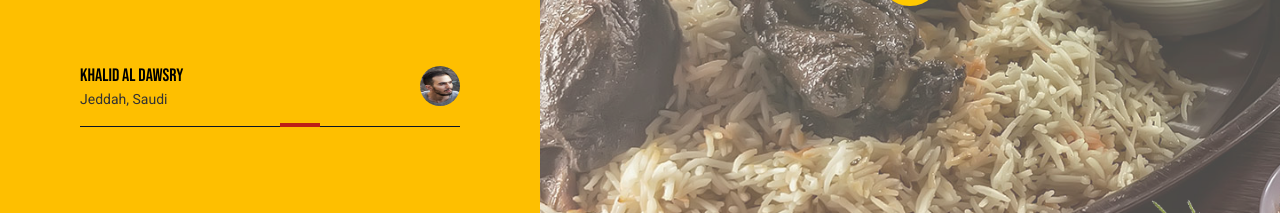
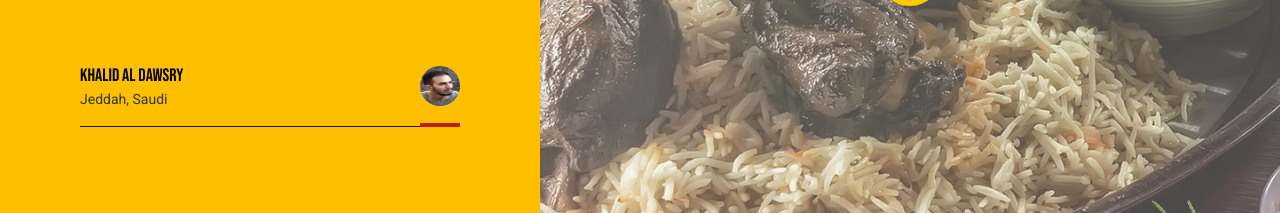
Before and after one commit to mdrony5134/Resturant_Project, a React (Vite) app: page / in a window 1280 px wide. Shown: the part 3840-4053 px from the top of the page. Built offline with nearby package versions, Linux system fonts and the light colour scheme.

Commit message:
responsive designe updated

```diff
--- a/src/components/Banner/Banner.jsx
+++ b/src/components/Banner/Banner.jsx
@@ -28,7 +28,7 @@ const Banner = () => {
           src="/images/bannerImg.png"
           alt="banner image"
         />
-        <div className="bg-[#FEBF00] lg:w-[120px] lg:h-[120px] w-[60px] h-[60px] rounded-full flex items-center justify-center absolute lg:left-[550px] lg:-bottom-[10px] left-[50%] -translate-x-1/2 lg:translate-x-0 lg:-translate-y-0 bottom-[60px]">
+        <div className="bg-[#FEBF00] lg:w-[120px] lg:h-[120px] w-[60px] h-[60px] rounded-full flex items-center justify-center absolute lg:left-[550px] lg:-bottom-[10px] left-[90%] -translate-x-1/2 lg:translate-x-0 lg:-translate-y-0 bottom-[0px]">
           <div className="border-2 border-dashed border-[#BD1F17] rounded-full lg:w-[100px] lg:h-[100px] w-[50px] h-[50px] flex items-center justify-center">
             <h2 className="text-[#0A1425] lg:text-[36px] text-[18px] text-center lg:leading-[36px] leading-[18px] p-2">
               Today Offer
--- a/src/components/Testimonial/Testimonial.jsx
+++ b/src/components/Testimonial/Testimonial.jsx
@@ -115,7 +115,7 @@ const Testimonial = () => {
                         />
                       </div>
                     </div>
-                    <div className="border-b-4 border-[#BD1F17] w-10 relative bottom-1 left-[200px] lg:left-[350px]lef"></div>
+                    <div className="border-b-4 border-[#BD1F17] w-10 relative bottom-1 left-[200px] lg:left-[340px]"></div>
                   </div>
                   <div className="relative lg:w-[760px] lg:h-[555px] w-full h-full overflow-hidden">
                     <img
```
